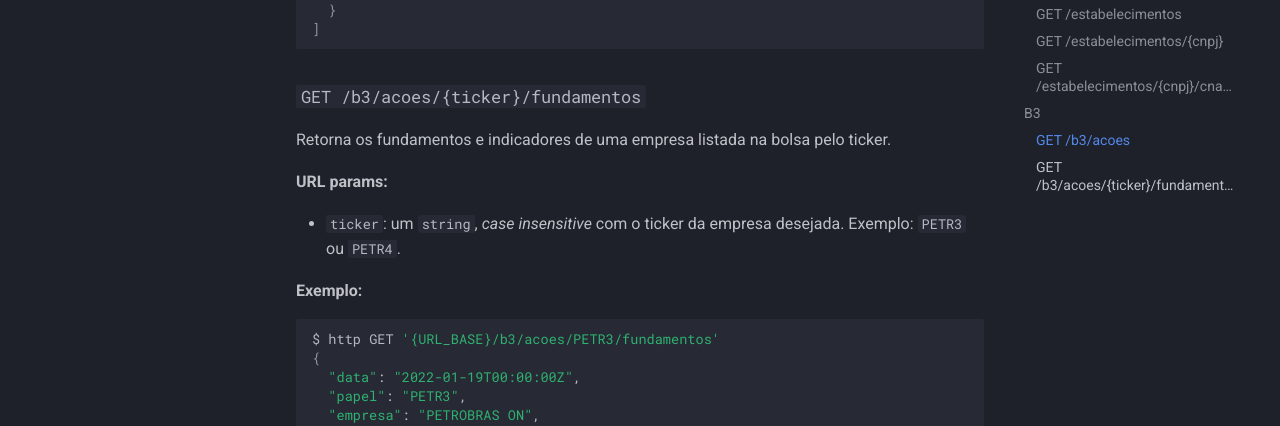
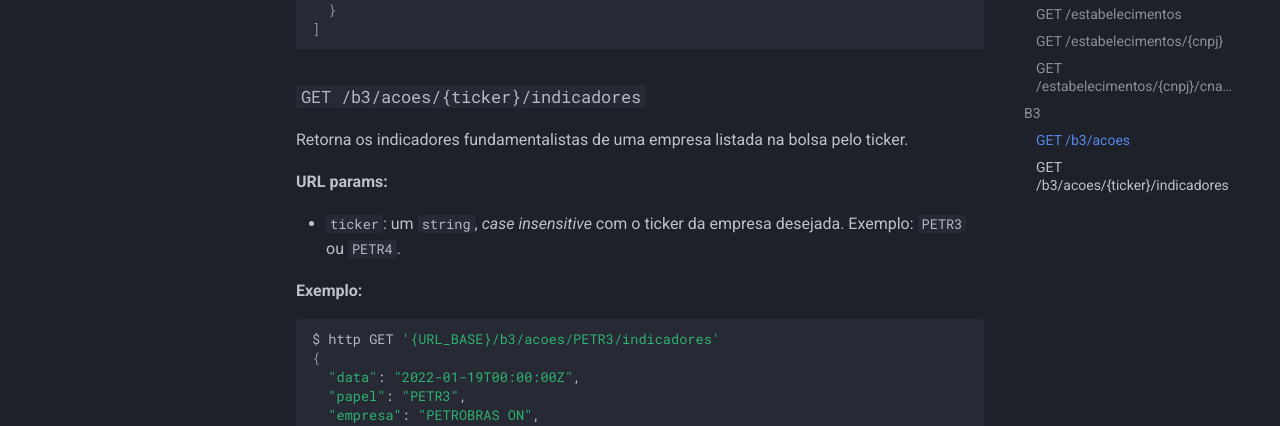
Before and after one commit to thefintz/docs, an MkDocs documentation site: the page built from docs/rest.md, in a window 1280 px wide and 900 px high, scrolled down 6157 px. Shown: the part 175-601 px from the top of the window. Built offline with MkDocs 1.6.1 and Material for MkDocs 9.7.7, drawn with Linux system fonts in a browser that asks for light colours; comment, search, counter and statistics services are not loaded.

Commit message:
Rename fundamentos to indicadores

````diff
--- a/docs/rest.md
+++ b/docs/rest.md
@@ -309,9 +309,9 @@ $ http GET '{URL_BASE}/b3/acoes?cnpj=33000167'
 ]
 ```
 
-### `GET /b3/acoes/{ticker}/fundamentos`
+### `GET /b3/acoes/{ticker}/indicadores`
 
-Retorna os fundamentos e indicadores de uma empresa listada na bolsa pelo ticker.
+Retorna os indicadores fundamentalistas de uma empresa listada na bolsa pelo ticker.
 
 **URL params:**
 
@@ -321,7 +321,7 @@ Exemplo: `PETR3` ou `PETR4`.
 **Exemplo:**
 
 ```bash
-$ http GET '{URL_BASE}/b3/acoes/PETR3/fundamentos'
+$ http GET '{URL_BASE}/b3/acoes/PETR3/indicadores'
 {
   "data": "2022-01-19T00:00:00Z",
   "papel": "PETR3",
````
